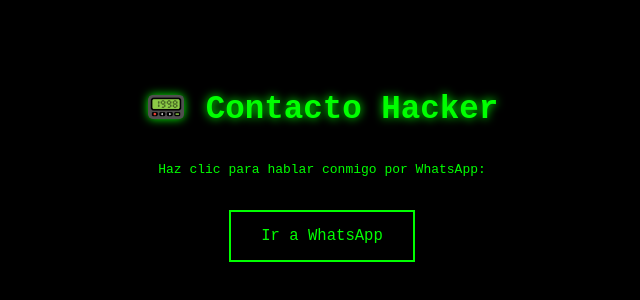
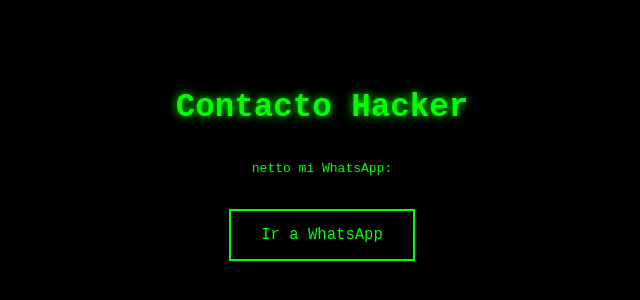
Before and after one commit to Teddy-au/blackcode-contac, a plain HTML site: page index.html in a window 1280 px wide. Shown: the part 236-536 px from the top of the page, without its empty margins (318-958 px from the left). Drawn offline with Linux system fonts and the light colour scheme.

Commit message:
Update index.html

```diff
--- a/index.html
+++ b/index.html
@@ -39,8 +39,8 @@
   </style>
 </head>
 <body>
-  <h1>📟 Contacto Hacker</h1>
-  <p>Haz clic para hablar conmigo por WhatsApp:</p>
+  <h1>Contacto Hacker</h1>
+  <p>netto mi WhatsApp:</p>
   <a href="https://wa.me/51937447892" target="_blank">Ir a WhatsApp</a>
 </body>
 </html>
```
